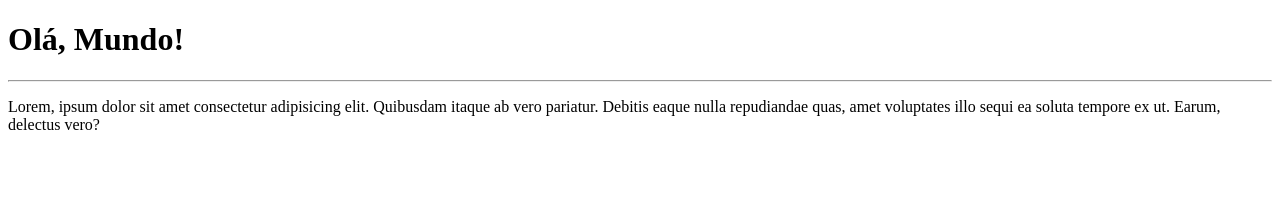
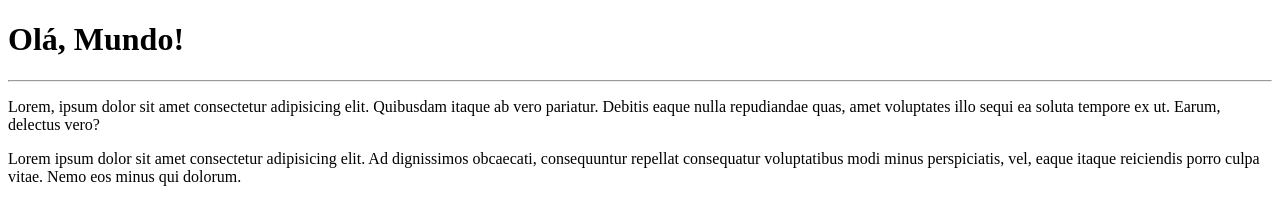
Before and after one commit to victormfmarques/git-github, a plain HTML site: page site-exemplo/index.html in a window 1280 px wide. Drawn offline with Linux system fonts and the light colour scheme.

Commit message:
Adicionei um parágrafo

```diff
--- a/site-exemplo/index.html
+++ b/site-exemplo/index.html
@@ -9,5 +9,6 @@
     <h1>Olá, Mundo!</h1>
     <hr>
     <p>Lorem, ipsum dolor sit amet consectetur adipisicing elit. Quibusdam itaque ab vero pariatur. Debitis eaque nulla repudiandae quas, amet voluptates illo sequi ea soluta tempore ex ut. Earum, delectus vero?</p>
+    <p>Lorem ipsum dolor sit amet consectetur adipisicing elit. Ad dignissimos obcaecati, consequuntur repellat consequatur voluptatibus modi minus perspiciatis, vel, eaque itaque reiciendis porro culpa vitae. Nemo eos minus qui dolorum.</p>
 </body>
 </html>
```
